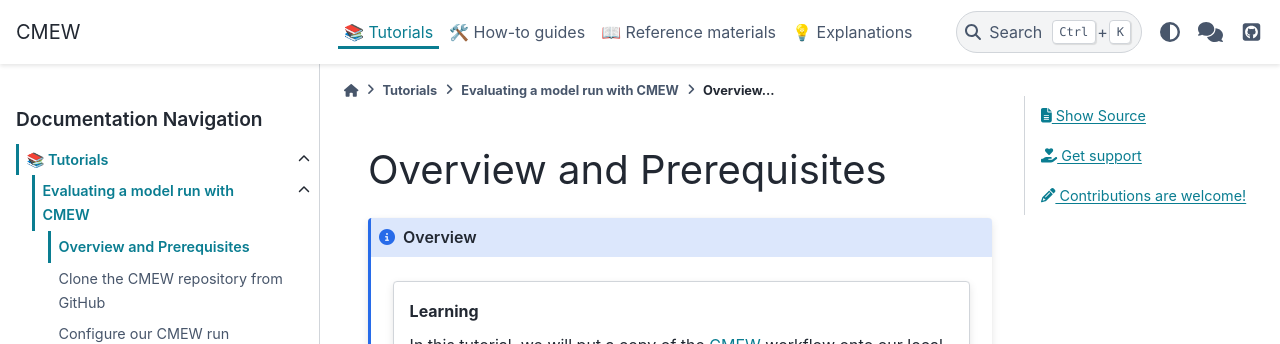
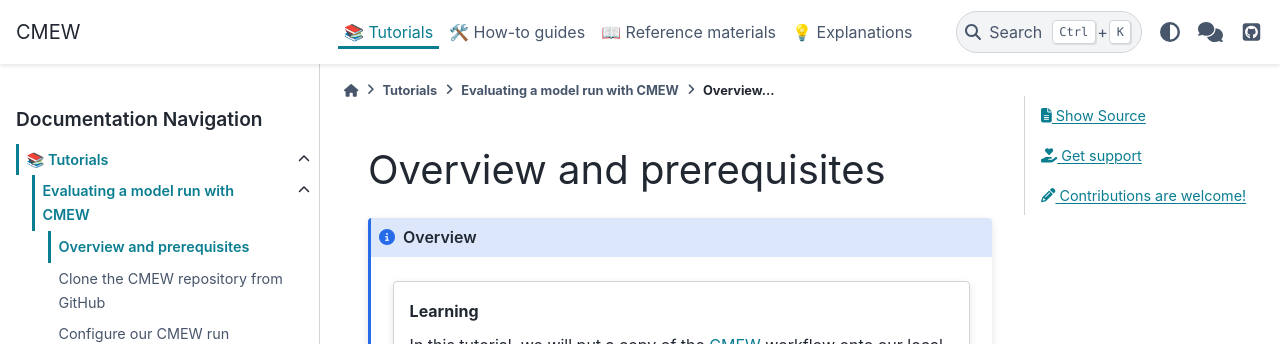
Before and after one commit to MetOffice/CMEW, a Sphinx documentation site: the page built from doc/source/tutorials/cloning_running_cmew/tutorial_part_0.rst, in a window 1280 px wide and 1343 px high. Shown: the top 344 px of the window. Built offline with Sphinx 7.4.7 and the PyData theme 0.15.4, drawn with Linux system fonts in a browser that asks for light colours.

Commit message:
Removing capital letter

```diff
--- a/doc/source/tutorials/cloning_running_cmew/tutorial_part_0.rst
+++ b/doc/source/tutorials/cloning_running_cmew/tutorial_part_0.rst
@@ -1,7 +1,7 @@
 .. (C) Crown Copyright 2026, Met Office.
 .. The LICENSE.md file contains full licensing details.
 
-Overview and Prerequisites
+Overview and prerequisites
 --------------------------
 
 .. admonition:: Overview
```
